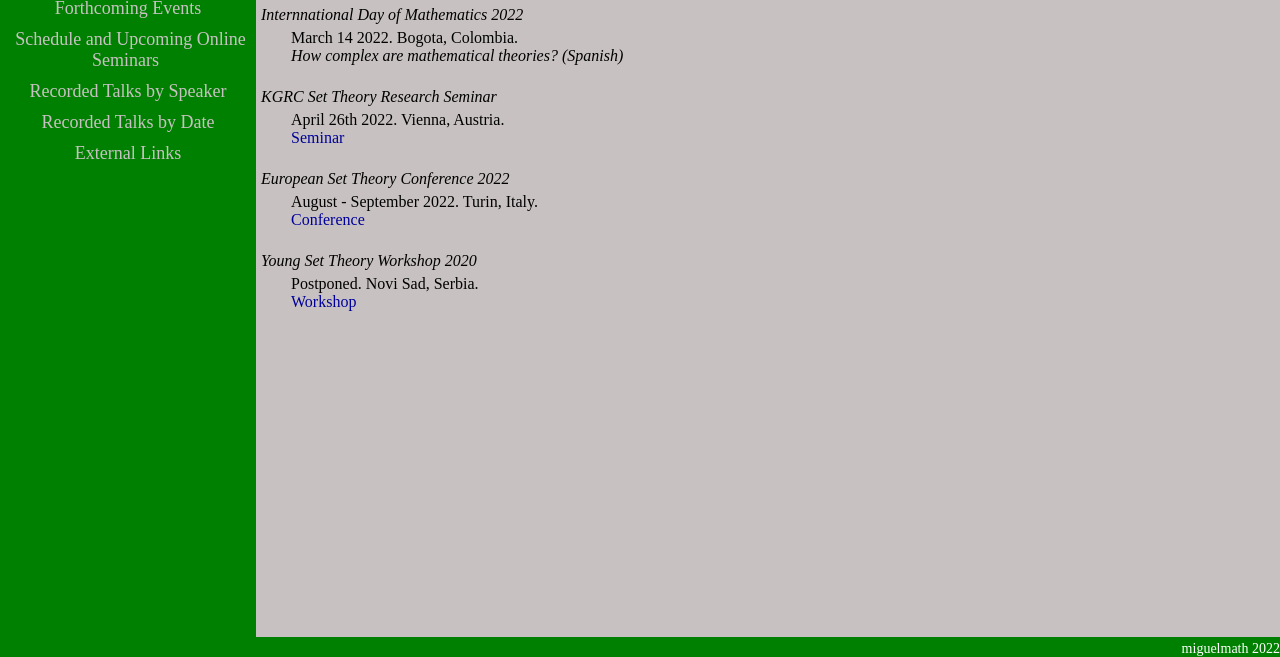
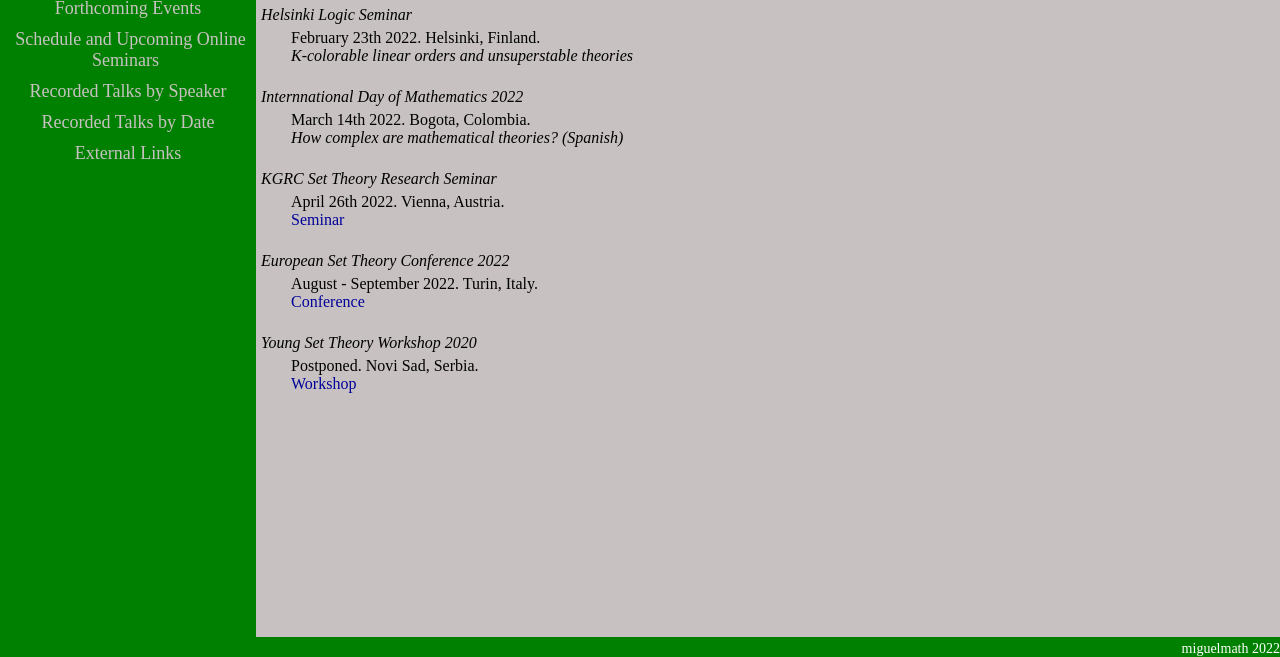
Before and after one commit to Miguelwan/math_webpage, a plain HTML site: page Events.html in a window 1280 px wide. Shown: the part 143-800 px from the top of the page. Drawn offline with Linux system fonts and the light colour scheme.

Commit message:
event added

```diff
--- a/Events.html
+++ b/Events.html
@@ -158,13 +158,32 @@
      <dl>
 
 
+       <dt>
+       <em>
+        Helsinki Logic Seminar
+       </em>
+      </dt>
+      <dd>
+       February 23th 2022. Helsinki, Finland.
+<!--       <br/>
+       <a href="https://mathematik.univie.ac.at/en/research/seminars/seminars-at-the-kgrc/research-seminar-in-set-theory/?no_cache=1">
+        Seminar
+       </a>-->
+        <br>
+        <em>
+        K-colorable linear orders and unsuperstable theories
+       </em>
+      </dd>
+      <br/>
+
+
         <dt>
        <em>
         Internnational Day of Mathematics 2022
        </em>
        </dt>
       <dd>
-       March 14 2022. Bogota, Colombia.
+       March 14th 2022. Bogota, Colombia.
 <!--       <br/>
        <a href="">
         Workshop
```
Also changed, not shown: webminars.html (+1 -1 lines).
